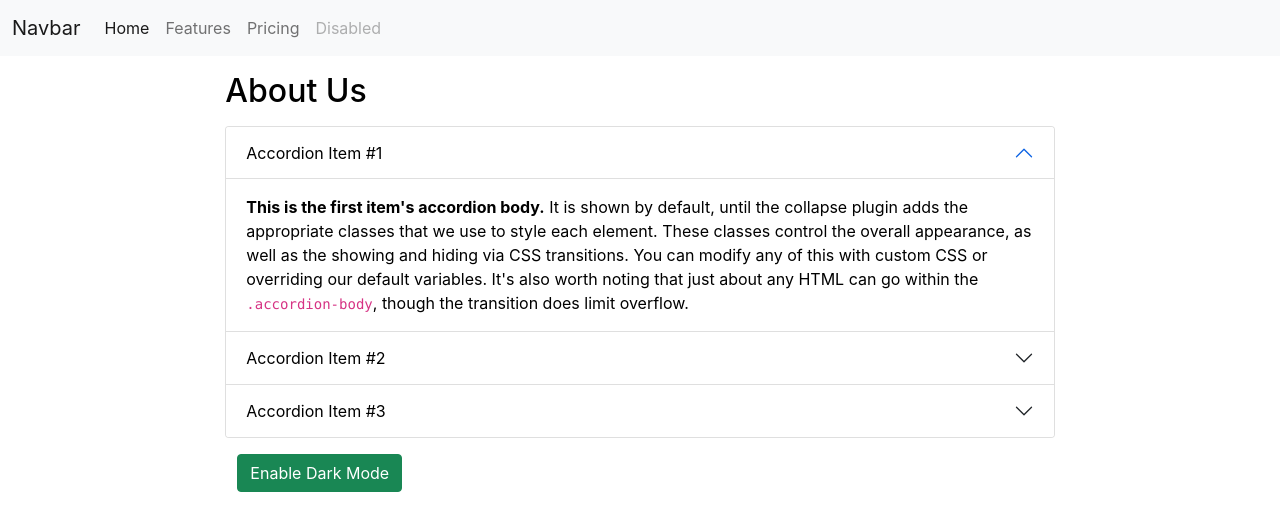
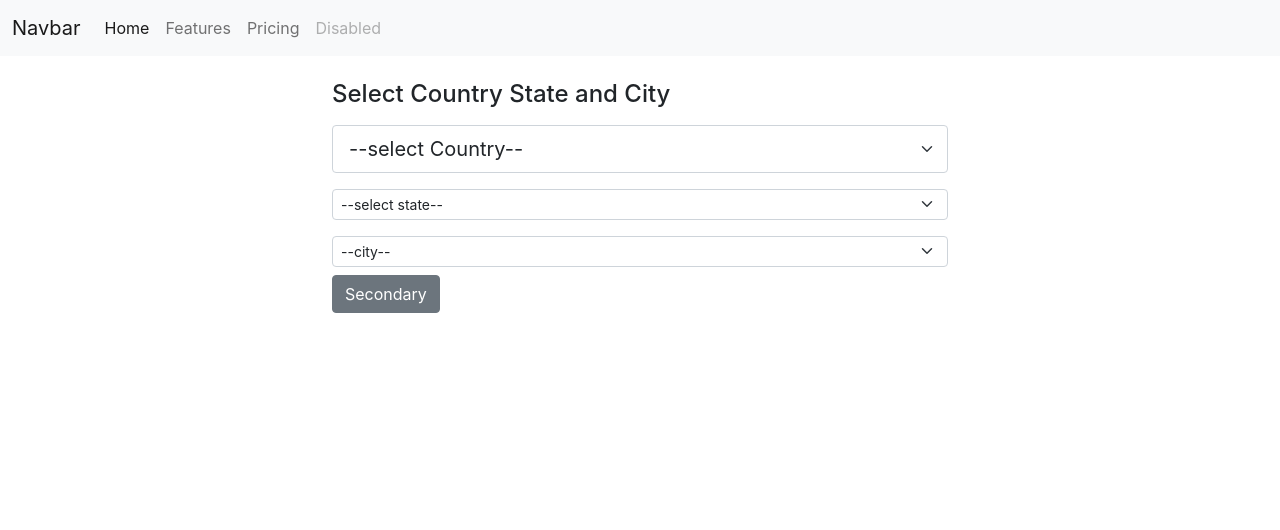
Before and after one commit to baghelhub/React-app, a React (Create React App) app in the folder reactapp/: page / in a window 1280 px wide. Shown: the top 530 px of the page. Built offline with nearby package versions, Linux system fonts and the light colour scheme; the HTML template or start-up script is replaced by a standard one.

Commit message:
Select Country and state and city

```diff
--- a/reactapp/src/App.js
+++ b/reactapp/src/App.js
@@ -1,9 +1,10 @@
 
 import './App.css';
 import Navbar from './components/navbar';
+import CountrySelect from './components/countrySelect'
 //import SetCount from './components/SetCount';
 //import  Textform from './components/Textform';
-import About from './components/About';
+//import About from './components/About';
 //import { BrowserRouter, Routes, Route, Link } from 'react-router-dom';
 //import Home from './components/Home';
 //import Help from './components/Help';
@@ -14,9 +15,10 @@ function App() {
 
       <Navbar />
 
+      <CountrySelect />
       {/* < Textform  text="This Text is use with the help Props" /> */}
       {/* < SetCount /> */}
-      <About />
+      {/* <About /> */}
 
       {/* <BrowserRouter>
         <Navbar />
--- /dev/null
+++ b/reactapp/src/components/countrySelect.js
@@ -0,0 +1,78 @@
+import { React, useState } from 'react'
+
+export default function CountrySelect() {
+
+    const Countories = [
+        {
+            name: "India",
+            stata: [
+                { name: "Dehli", cities: ["iarea 1", "iarea 2"] },
+                { name: "Up", cities: ["iarea 3", "iarea 4"] },
+                { name: "Haryana", cities: ["iarea 5", "iarea 6"] }
+            ]
+        },
+        {
+            name: "USA",
+            stata: [
+                { name: "USA 1", cities: ["uarea 1", "uarea 2"] },
+                { name: "USA 2", cities: ["uarea 3", "uarea 4"] },
+                { name: "USA 3", cities: ["uarea 5", "uarea 6"] }
+            ]
+        }
+    ];
+
+    const [country, setCountry] = useState('--country--');
+    const [state, setState] = useState('--state--');
+    const [city, setCity] = useState('--city--');
+
+
+    const [stata, setStates] = useState([]);
+    const [cities, setCities] = useState([]);
+
+    const chnagecountry = (e) => {
+
+        setCountry(e.target.value);
+        setStates(Countories.find(ctr => ctr.name === e.target.value).stata)
+    }
+
+    const chnageState = (e) => {
+
+        setState(e.target.value);
+        setCities(stata.find(sta => sta.name === e.target.value).cities)
+    }
+
+    return (
+        <>
+            <div className='container col-md-6 mt-4'>
+                <h4>Select Country State and City</h4>
+                <select className="form-select form-select-lg mb-3 mt-3" onChange={chnagecountry} aria-label=".form-select-lg example" >
+                    <option selected>--select Country--</option>
+                    {Countories.map((ctr) => (
+                        <option value={ctr.name}>{ctr.name}</option>
+                    )
+                    )}
+                </select>
+                <select className="form-select form-select-sm mb-3" onChange={chnageState} aria-label=".form-select-sm example">
+                    <option selected>--select state--</option>
+
+                    {stata.map((sta) => (
+                        <option value={sta.name}>{sta.name}</option>
+
+                    ))}
+                </select>
+                <select className="form-select form-select-sm mb-2" aria-label=".form-select-sm example">
+                    <option selected>{city}</option>
+
+                    {cities.map(city => {
+
+                        <option value={city}>{city}</option>
+
+                    })}
+
+                </select>
+                <button type="button" className="btn btn-secondary">Secondary</button>
+            </div>
+        </>
+    )
+
+}
```
Also changed, not shown: reactapp/src/components/SetCount.js (+1 -8 lines).
